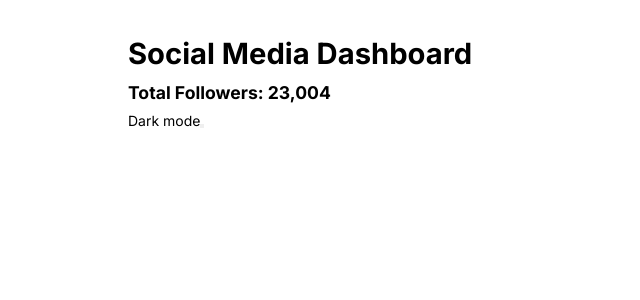
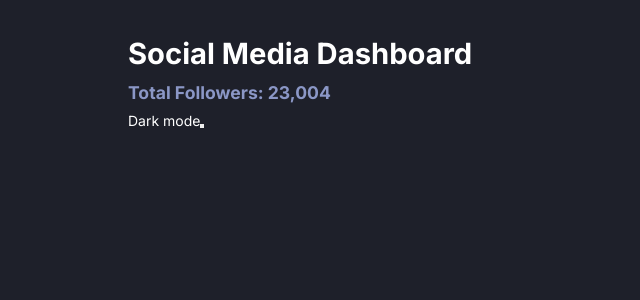
Before and after one commit to FelipeFama/social-media-dashboard-with-theme-switcher-master, a React (Vite) app: page / in a window 1280 px wide. Shown: the top 300 px of the page, without its empty margins (0-640 px from the left). Built offline with nearby package versions, Linux system fonts and the light colour scheme.

Commit message:
Feat: add useState

```diff
--- a/src/App.tsx
+++ b/src/App.tsx
@@ -1,13 +1,19 @@
+import { useState } from "react";
 import Header from "./components/Header";
-import { AppContainer } from "./styles/App.styles";
+import { AppContainer, theme } from "./styles/App.styles";
+import { ThemeProvider } from "styled-components";
 
 export function App() {
+  const [mode, setMode] = useState<"light" | "dark">("dark");
+
   return (
     <>
-      <AppContainer>
-        <Header />
-        <main></main>
-      </AppContainer>
+      <ThemeProvider theme={theme[mode]}>
+        <AppContainer>
+          <Header />
+          <main></main>
+        </AppContainer>
+      </ThemeProvider>
     </>
   );
 }
```
Also changed, not shown: src/components/Header/index.styles.ts (line endings or trailing spaces).
